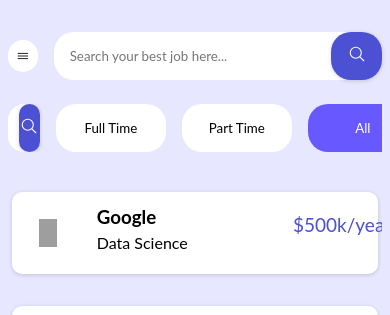
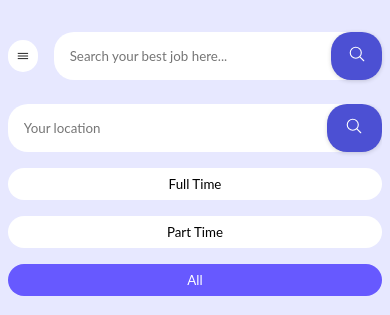
Before and after one commit to ahmed-faraz123/job-portal, a plain HTML site: page index.html in a window 390 px wide. Shown: the top 315 px of the page. Drawn offline with nearby package versions, Linux system fonts and the light colour scheme; grey boxes are pictures that could not be loaded.

Commit message:
update style.css

```diff
--- a/style.css
+++ b/style.css
@@ -437,11 +437,17 @@
         display: block;
         cursor: pointer;
     }
+    .filter {
+        flex-direction: column;
+    }
 }
 
 @media screen and (max-width: 480px) {
     .card-loc, .card-sub, .card-tag {
         display: none;
+    }
+    .filter {
+        flex-direction: column;
     }
 }
 
```
